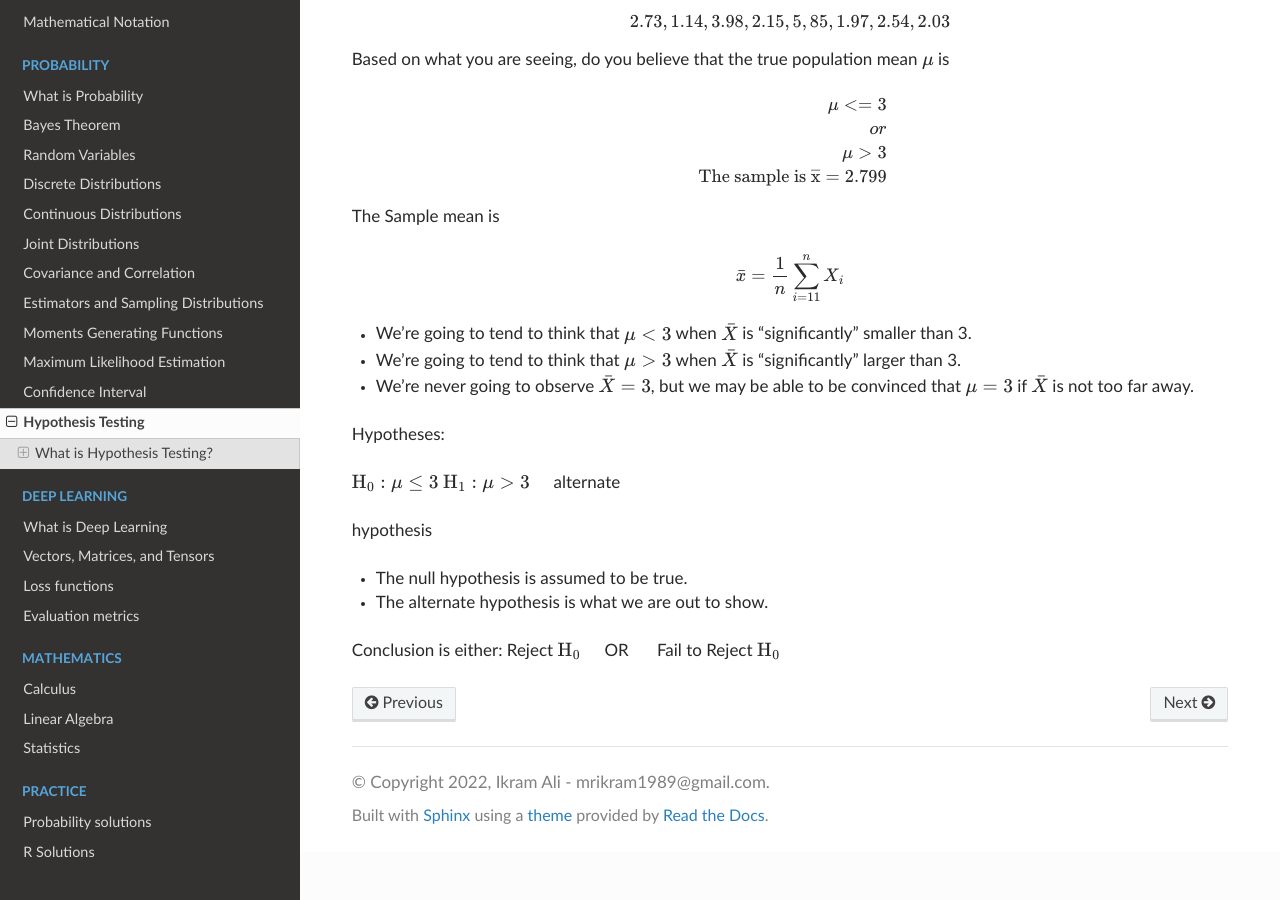
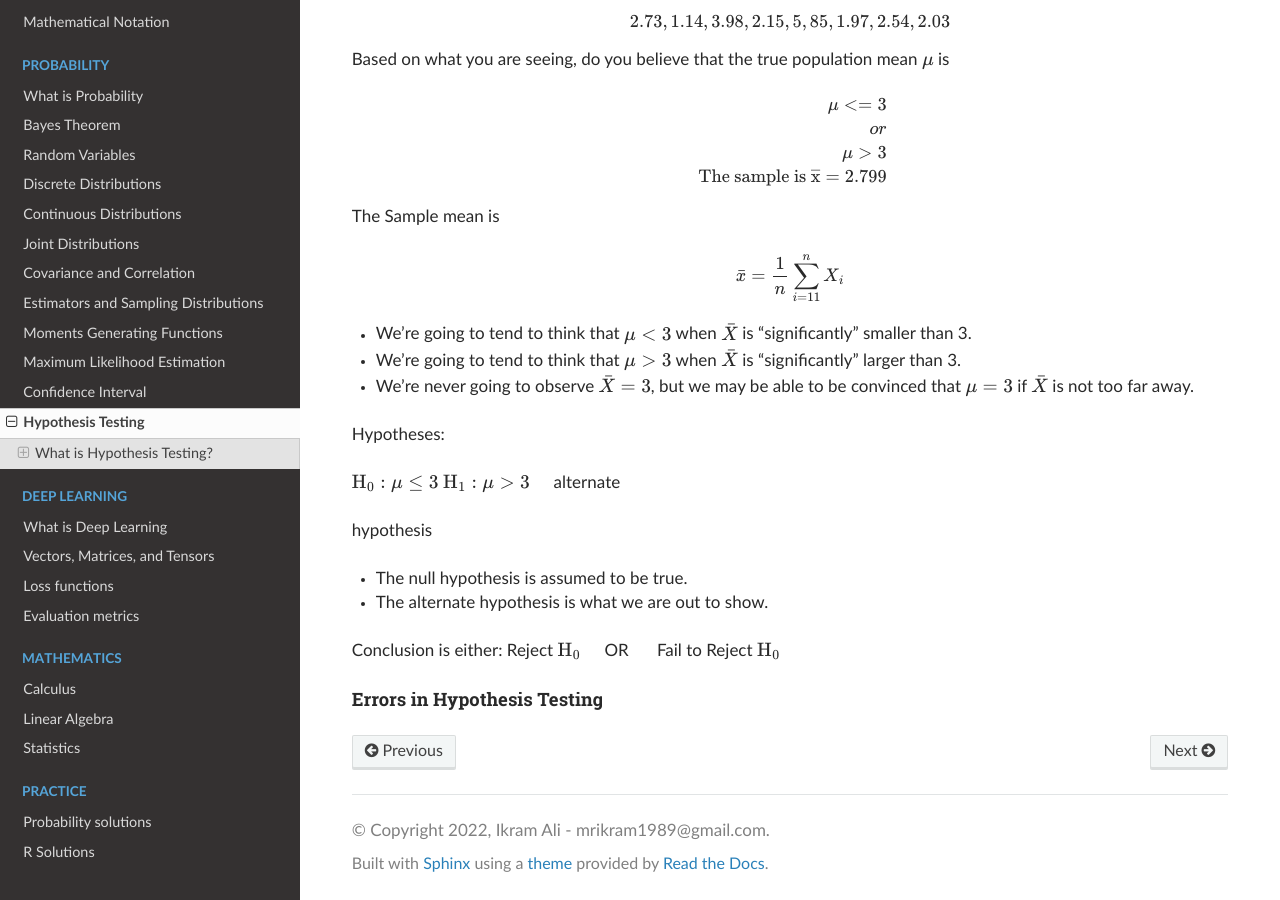
Before and after one commit to akkefa/ml-notes, a Sphinx documentation site: the page built from docs/probability/hypothesis_testing.md, in a window 1280 px wide and 900 px high, scrolled down 1020 px. Built offline with Sphinx 7.4.7 and the Read the Docs theme 2.0.0, drawn with Linux system fonts in a browser that asks for light colours.

Commit message:
new changes

```diff
--- a/docs/probability/hypothesis_testing.md
+++ b/docs/probability/hypothesis_testing.md
@@ -82,3 +82,5 @@ hypothesis
 
 Conclusion is either:
 Reject $\mathrm{H}_0 \quad$ OR $\quad$ Fail to Reject $\mathrm{H}_0$
+
+#### Errors in Hypothesis Testing
```
